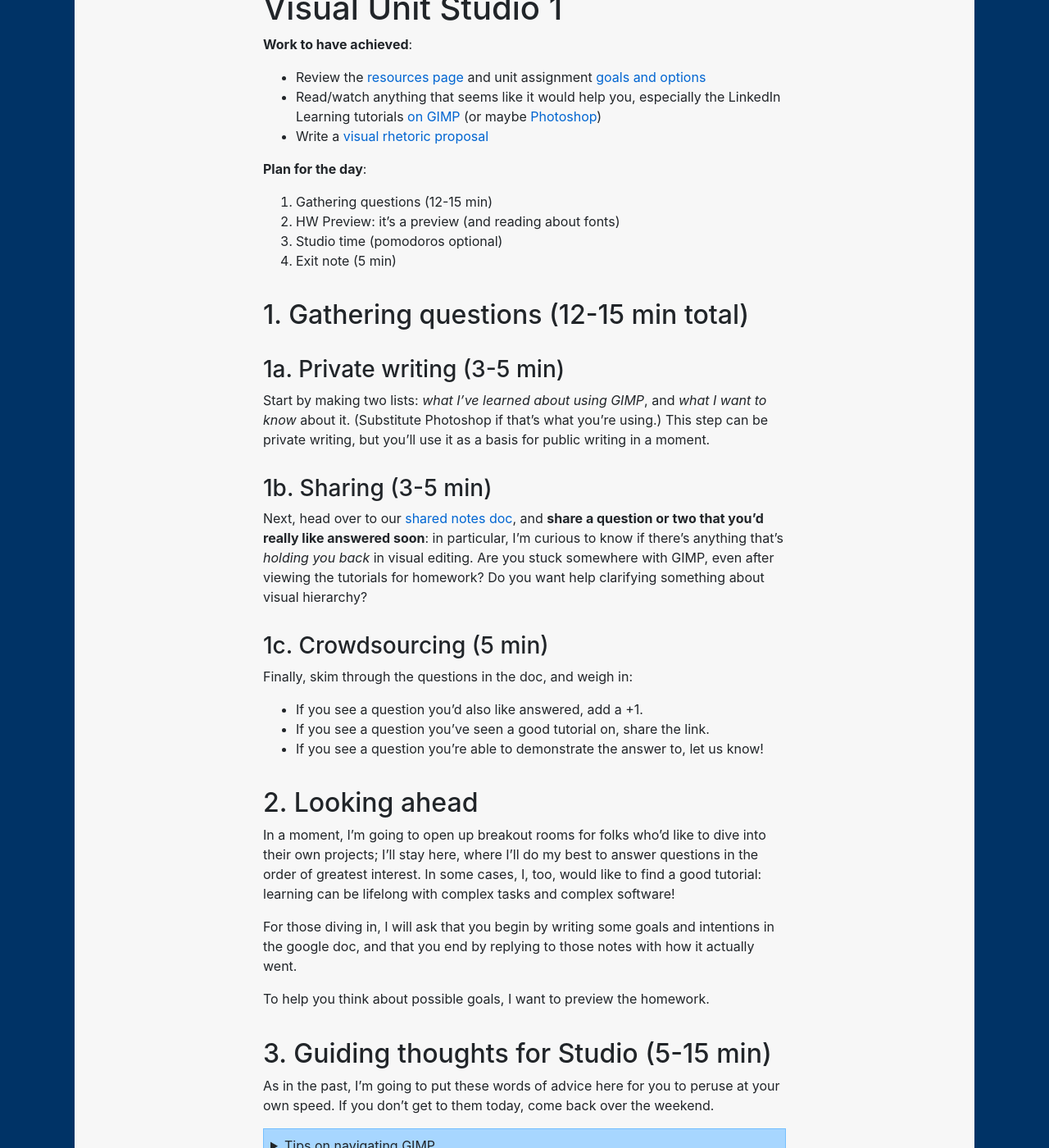
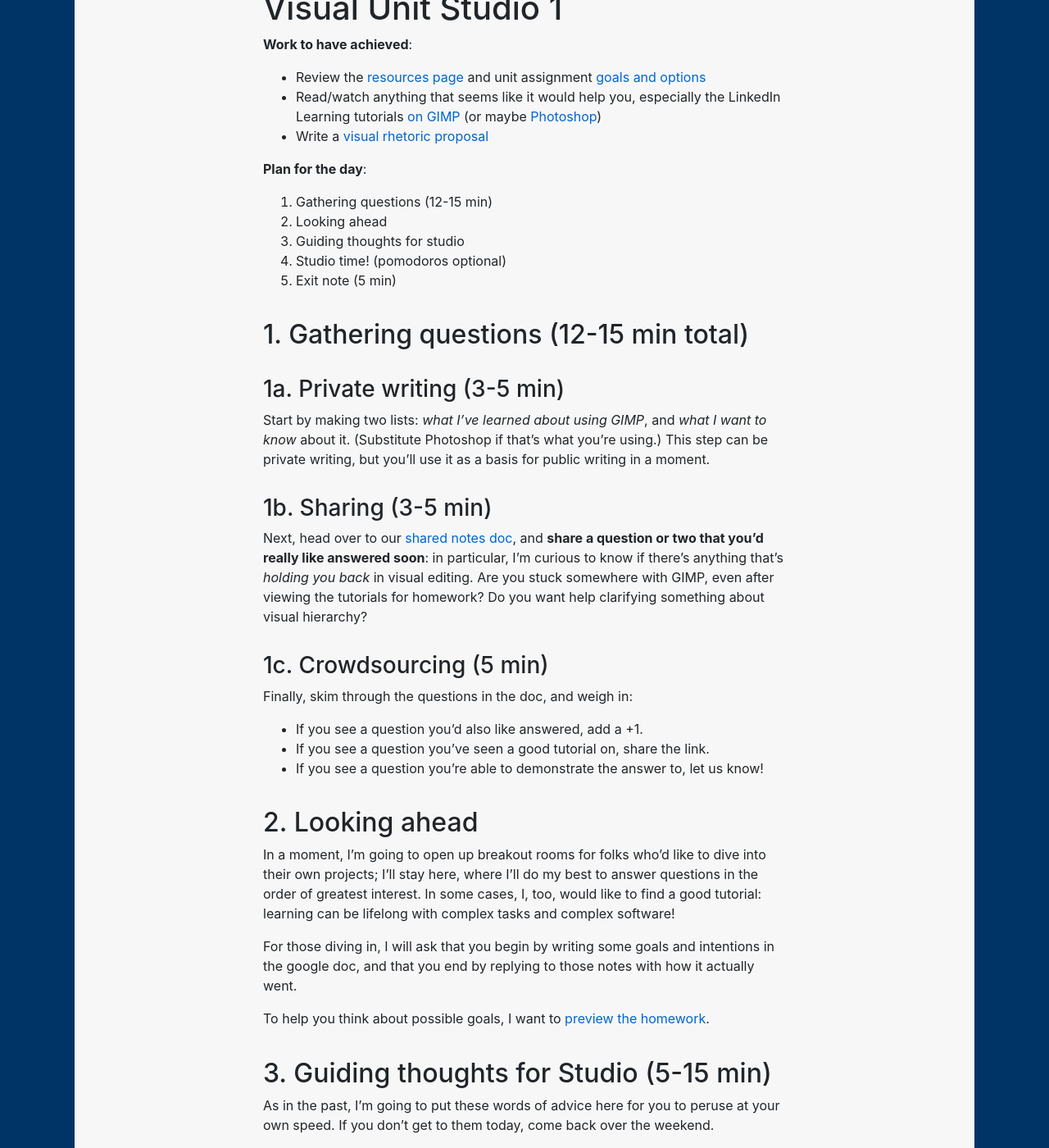
Before and after one commit to benmiller314/cdm2021spring, a Jekyll site: the page built from plans/lesson-11.md, in a window 1280 px wide and 1400 px high, scrolled down 219 px. Shown: the whole window at 82% size. Built offline with Jekyll 4.4.1, drawn with Linux system fonts in a browser that asks for light colours; our own code applies the rules of GitHub Pages for plain Markdown files; some of the changed text lies outside the part shown.

Commit message:
better TOC, jump link, note re: font hw reading

```diff
--- a/plans/lesson-11.md
+++ b/plans/lesson-11.md
@@ -10,9 +10,10 @@
 
 <!-- 1. Guiding thoughts for Studio (5-15 min) -->
 1. Gathering questions (12-15 min)
-2. HW Preview: it's a preview (and reading about fonts)
-3. Studio time (pomodoros optional)
-4. Exit note (5 min)
+2. Looking ahead
+3. Guiding thoughts for studio
+4. Studio time! (pomodoros optional)
+5. Exit note (5 min)
 
 ## 1. Gathering questions (12-15 min total)
 
@@ -34,7 +35,7 @@ In a moment, I'm going to open up breakout rooms for folks who'd like to dive in
 
 For those diving in, I will ask that you begin by writing some goals and intentions in the google doc, and that you end by replying to those notes with how it actually went.
 
-To help you think about possible goals, I want to preview the homework.
+To help you think about possible goals, I want to [preview the homework](#homework-for-next-time).
 
 
 ## 3. Guiding thoughts for Studio (5-15 min)
@@ -113,7 +114,7 @@ Take five minutes to reply to your own notes in <a href="http://bit.ly/cdm2021sp
 
 ## Homework for next time
 
-* **Read** about fonts, if you haven't yet, at [https://trydesignlab.com/blog/how-to-choose-the-right-font-for-your-design/](https://trydesignlab.com/blog/how-to-choose-the-right-font-for-your-design/).
+* **Read** about fonts, if you haven't yet, at [https://trydesignlab.com/blog/how-to-choose-the-right-font-for-your-design/](https://trydesignlab.com/blog/how-to-choose-the-right-font-for-your-design/). <!-- Note that I'm still looking for better options here. There's maybe a little bit of subtle racism in the pink suit, which the author doesn't like but I think is actually working. If you know of a better one-page intro to choosing fonts, please send it my way! -->
    - Optionally, **play** a font-matching game at [www.typeconnection.com](http://www.typeconnection.com/) to get a sense of (a) what sorts of fonts are out there and (b) how designers go about pairing fonts for what Thompson called hierarchy by "style."
 
 * Compose a **Visual Argument Preview**: an early snapshot of your progress, to get the gears turning, to get practice with GIMP, and to start testing out the ideas from your proposal (or beyond).
@@ -125,3 +126,5 @@ Take five minutes to reply to your own notes in <a href="http://bit.ly/cdm2021sp
    <li> An updated <strong>assets.md</strong> file, now with the files you're actually obtained. As you go, add source documentation for any outside sources – and your permission to use them (e.g. licenses, fair use; see <em>Writer/Designer</em> p. 160-165). </li>
    <li>An <strong>exported .png file</strong>. As with Audacity, GIMP's default save mode is a complex / modular "project file," of type .xcf; should the project fail to load, it would be great to have a simple image file as a backup. We won't be able to see how you achieved your layout, but we will be able to see the image. <ul><li><em>Sweet bonus:</em> you'll also be able to <a href="https://docs.github.com/en/free-pro-team@latest/github/managing-files-in-a-repository/rendering-and-diffing-images">use GitHub history to compare one .png to another</a>, side by side, or even slide to reveal the change. Pretty cool, no?</li></ul></li>
    </ul>
+
+Where possible, bear in mind the [guiding thoughts from above](#3-guiding-thoughts-for-studio--5-15-min)
```
Also changed, not shown: other parts of plans/lesson-11.md (+2 -2 lines).
